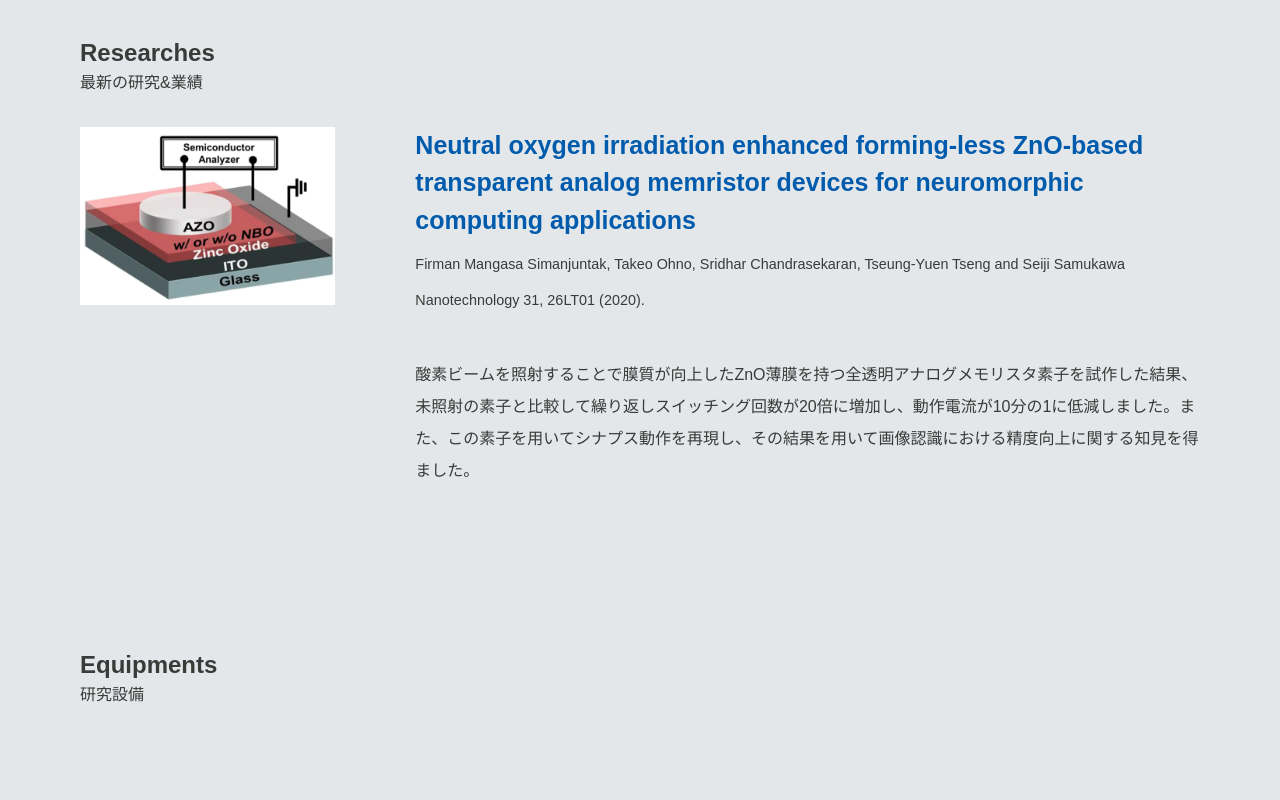
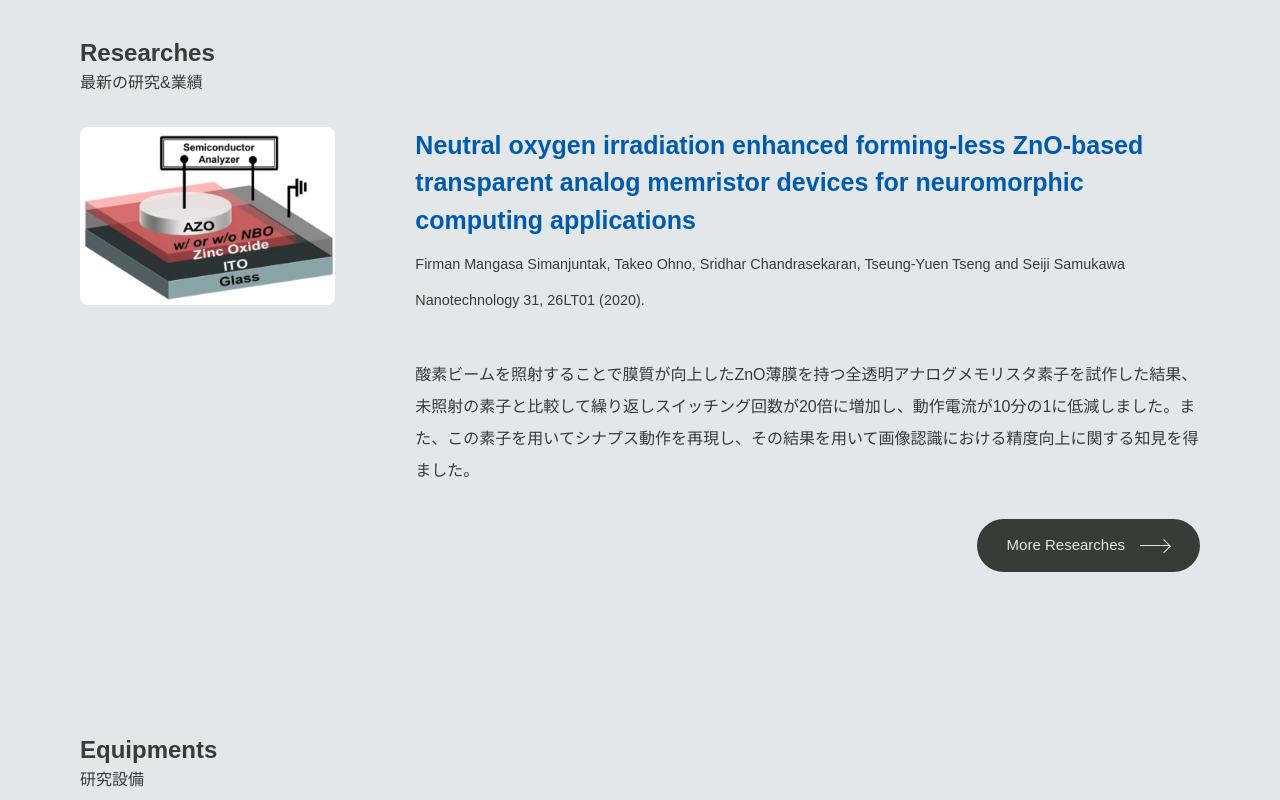
Before and after one commit to svertkatter/ohnolab3, a Nuxt app: page / in a window 1280 px wide. Shown: the part 820-1620 px from the top of the page. Built offline with nearby package versions, Linux system fonts and the light colour scheme; a web font is replaced by a local one.

Commit message:
fix: :bug: コンポーネントの修正

```diff
--- a/assets/css/style.css
+++ b/assets/css/style.css
@@ -36,6 +36,10 @@ a{
 a:hover{
     opacity: 0.5;
     transition: all .3s;
+}
+
+img{
+    border-radius: 8px;
 }
 
 .flex{
@@ -198,6 +202,10 @@ a:hover{
         opacity: 0.5;
         transition: .3s all;
     }
+
+    a{
+        color: var(--base-color);
+    }
 }
 
 .arrowRight {
--- a/components/MoreButton.vue
+++ b/components/MoreButton.vue
@@ -1,6 +1,6 @@
 <template>
     <div class="moreButton">
-      <NuxtLink to="/researches" class="buttonLink">
+      <NuxtLink :to="link" class="buttonLink">
         <p>More {{ text }}</p>
         <span class="arrowRight"></span>
       </NuxtLink>
@@ -11,6 +11,7 @@
   import { defineProps } from 'vue';
 
   const props = defineProps({
-    text: String
+    text: String,
+    link: String
   });
   </script>
--- a/pages/index.vue
+++ b/pages/index.vue
@@ -26,6 +26,9 @@
                         <div class="paper-publish">Nanotechnology 31, 26LT01 (2020).</div>
                     </div>
                     <div class="paper-content">酸素ビームを照射することで膜質が向上したZnO薄膜を持つ全透明アナログメモリスタ素子を試作した結果、未照射の素子と比較して繰り返しスイッチング回数が20倍に増加し、動作電流が10分の1に低減しました。また、この素子を用いてシナプス動作を再現し、その結果を用いて画像認識における精度向上に関する知見を得ました。</div>
+                    <div>
+                        <MoreButton text="Researches" link="/researches"/>
+                    </div>
                 </div>
             </div>
         </div>
```
